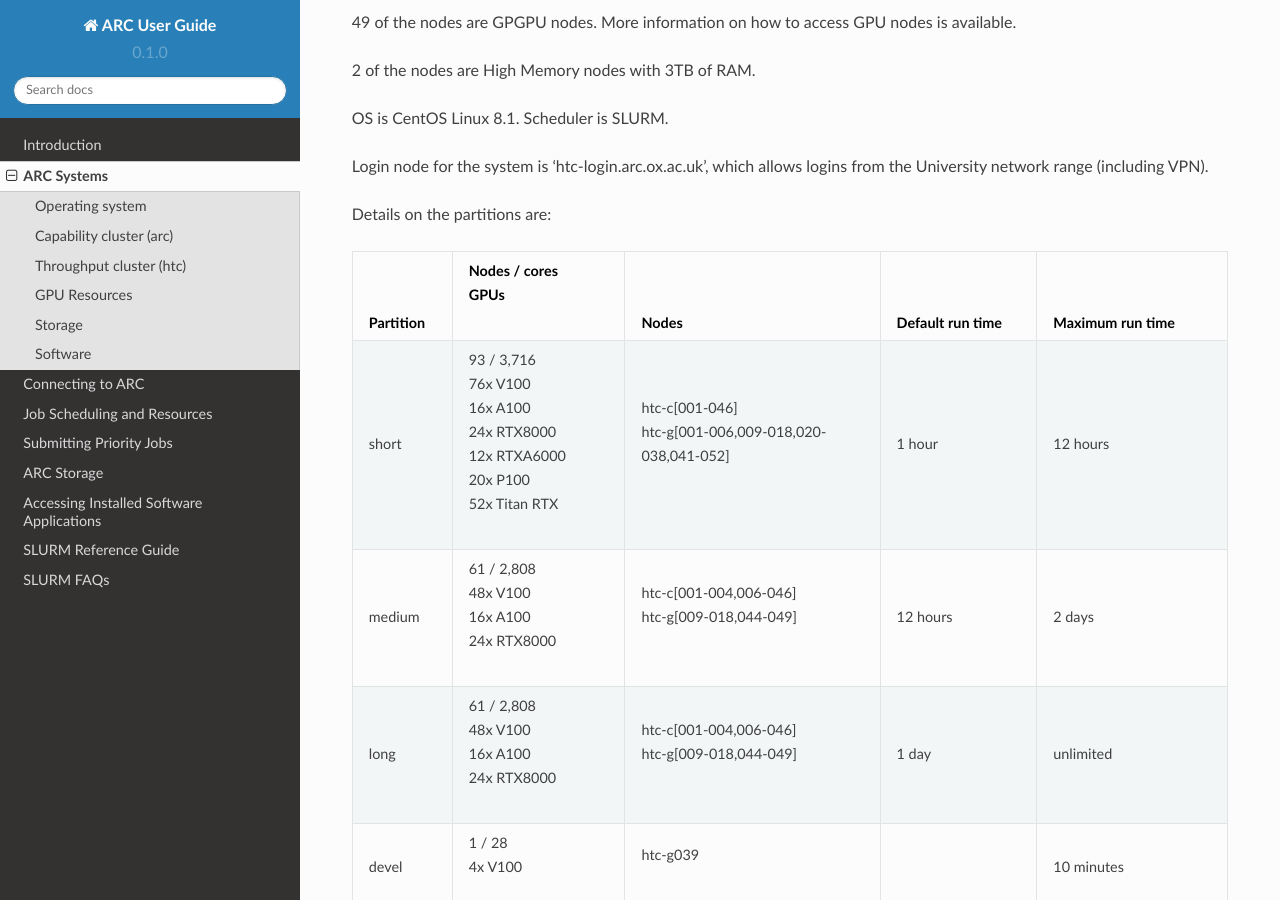
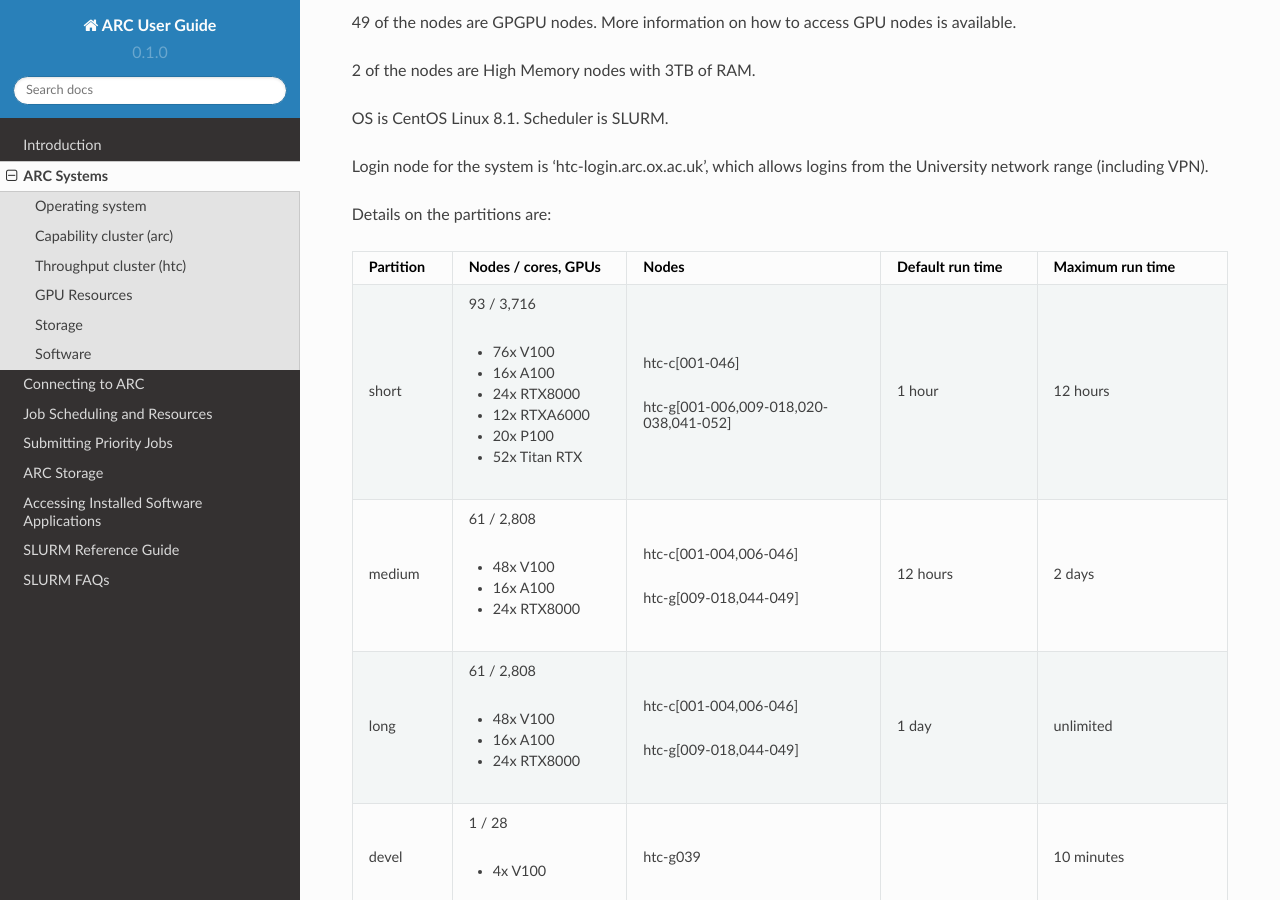
Before and after one commit to tina-friedrich/arc-user-guide, a Sphinx documentation site: the page built from docs/source/arc-systems.rst, in a window 1280 px wide and 900 px high, scrolled down 1880 px. Built offline with Sphinx 7.4.7 and the Read the Docs theme 2.0.0, drawn with Linux system fonts in a browser that asks for light colours.

```diff
--- a/docs/source/arc-systems.rst
+++ b/docs/source/arc-systems.rst
@@ -91,32 +91,32 @@ Details on the partitions are:
 		:widths: 10 20 30 18 22
 
 		+-------------+-----------------+------------------------------------------+------------------+------------------+
-		| Partition   | | Nodes / cores | Nodes                                    | Default run time | Maximum run time |
-		|             | | GPUs          |                                          |                  |                  |
+		| Partition   | Nodes / cores,  | Nodes                                    | Default run time | Maximum run time |
+		|             | GPUs            |                                          |                  |                  |
 		+=============+=================+==========================================+==================+==================+
 		| short       | | 93 / 3,716    | | htc-c[001-046]                         | 1 hour           | 12 hours         |
-		|             | | 76x V100      | | htc-g[001-006,009-018,020-038,041-052] |                  |                  |
-		|             | | 16x A100      |                                          |                  |                  |
-		|             | | 24x RTX8000   |                                          |                  |                  |
-		|             | | 12x RTXA6000  |                                          |                  |                  |
-		|             | | 20x P100      |                                          |                  |                  |
-		|             | | 52x Titan RTX |                                          |                  |                  |
+		|             | - 76x V100      | htc-g[001-006,009-018,020-038,041-052]   |                  |                  |
+		|             | - 16x A100      |                                          |                  |                  |
+		|             | - 24x RTX8000   |                                          |                  |                  |
+		|             | - 12x RTXA6000  |                                          |                  |                  |
+		|             | - 20x P100      |                                          |                  |                  |
+		|             | - 52x Titan RTX |                                          |                  |                  |
 		+-------------+-----------------+------------------------------------------+------------------+------------------+
 		| medium      | | 61 / 2,808    | | htc-c[001-004,006-046]                 | 12 hours         | 2 days           |
-		|             | | 48x V100      | | htc-g[009-018,044-049]                 |                  |                  |
-		|             | | 16x A100      |                                          |                  |                  |
-		|             | | 24x RTX8000   |                                          |                  |                  |
+		|             | - 48x V100      | htc-g[009-018,044-049]                   |                  |                  |
+		|             | - 16x A100      |                                          |                  |                  |
+		|             | - 24x RTX8000   |                                          |                  |                  |
 		+-------------+-----------------+------------------------------------------+------------------+------------------+
 		| long        | | 61 / 2,808    | | htc-c[001-004,006-046]                 | 1 day            | unlimited        |
-		|             | | 48x V100      | | htc-g[009-018,044-049]                 |                  |                  |
-		|             | | 16x A100      |                                          |                  |                  |
-		|             | | 24x RTX8000   |                                          |                  |                  |
+		|             | - 48x V100      | htc-g[009-018,044-049]                   |                  |                  |
+		|             | - 16x A100      |                                          |                  |                  |
+		|             | - 24x RTX8000   |                                          |                  |                  |
 		+-------------+-----------------+------------------------------------------+------------------+------------------+
-		| devel       | | 1 / 28        | | htc-g039                               |                  | 10 minutes       |
-		|             | | 4x V100       |                                          |                  |                  |
+		| devel       | | 1 / 28        | htc-g039                                 |                  | 10 minutes       |
+		|             | - 4x V100       |                                          |                  |                  |
 		+-------------+-----------------+------------------------------------------+------------------+------------------+
-		| interactive | | 1 / 28        | | htc-g040                               | 1 hour           | 4 hours          |
-		|             | | 4x V100       |                                          |                  |                  |
+		| interactive | | 1 / 28        | htc-g040                                 | 1 hour           | 4 hours          |
+		|             | - 4x V100       |                                          |                  |                  |
 		+-------------+-----------------+------------------------------------------+------------------+------------------+
 
 Node CPU details are:
```
